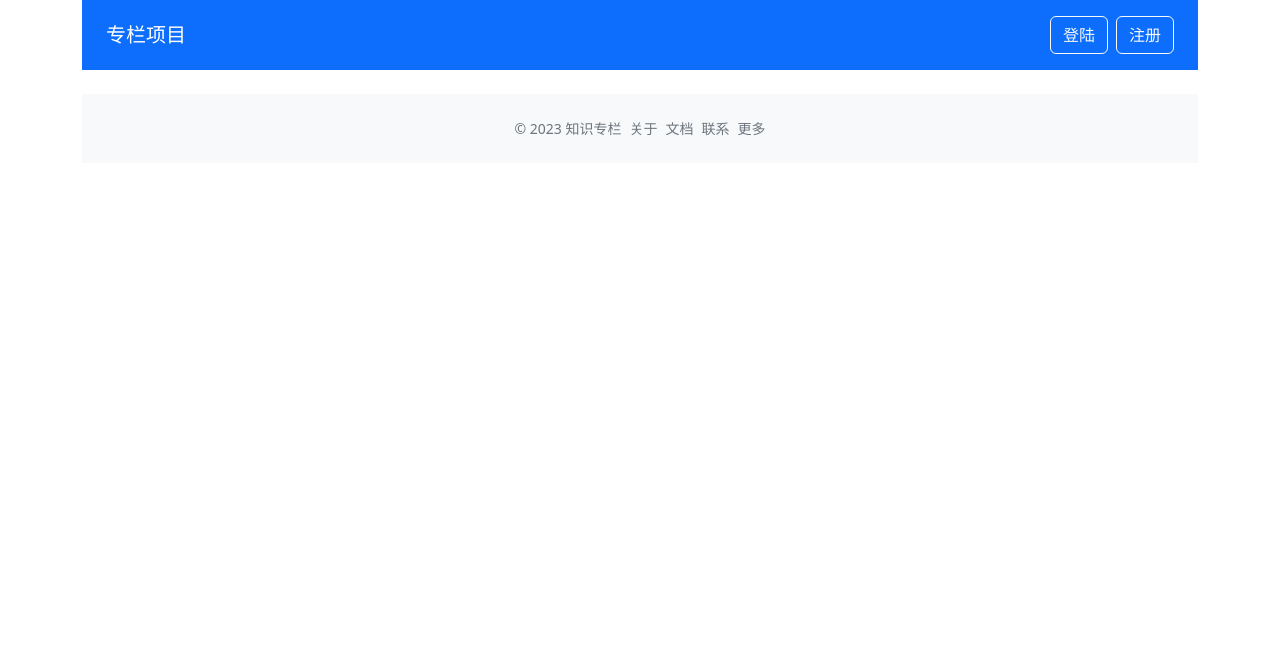
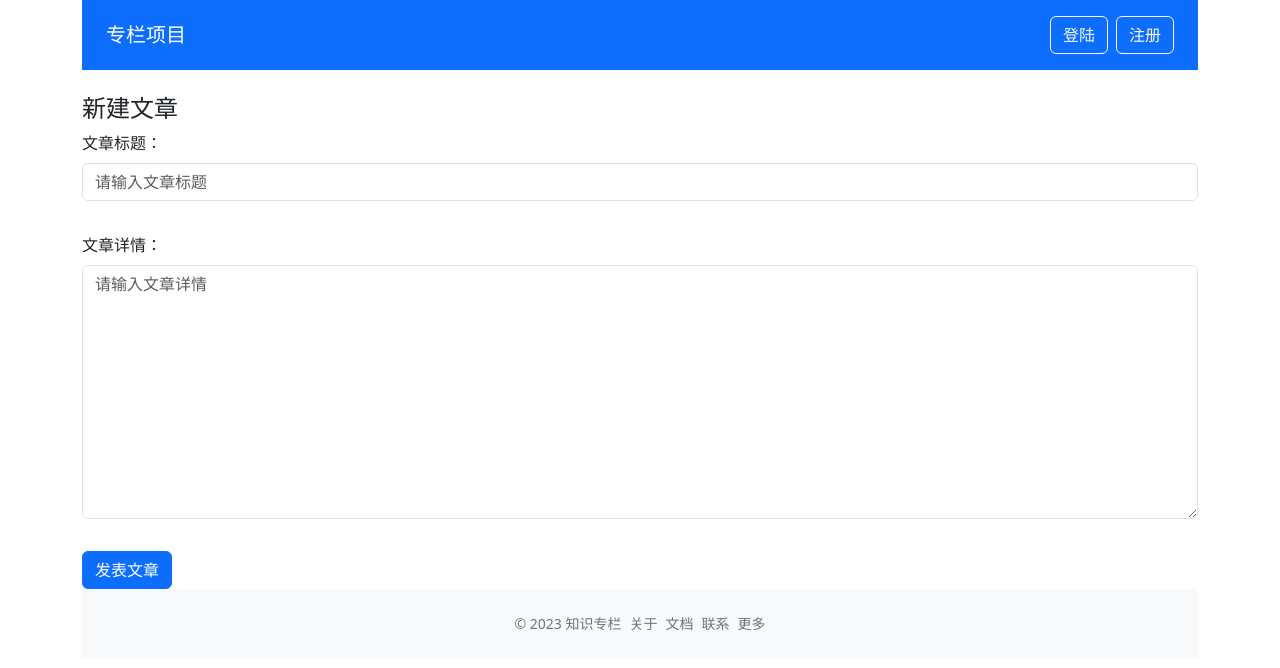
Before and after one commit to easonLiuu/Knowledge-Column, a Vue app: page /create in a window 1280 px wide. Shown: the top 668 px of the page. Built offline with nearby package versions, Linux system fonts and the light colour scheme.

Commit message:
feat: add createpost view

```diff
--- a/package.json
+++ b/package.json
@@ -11,7 +11,8 @@
     "bootstrap": "5.0.0",
     "mitt": "^3.0.0",
     "vue": "^3.2.13",
-    "vue-router": "^4.1.6"
+    "vue-router": "^4.1.6",
+    "vuex": "^4.1.0"
   },
   "devDependencies": {
     "@typescript-eslint/eslint-plugin": "^5.4.0",
--- a/src/App.vue
+++ b/src/App.vue
@@ -17,14 +17,10 @@
 </template>
 
 <script lang="ts">
-import { defineComponent } from 'vue'
+import { computed, defineComponent } from 'vue'
+import { useStore } from 'vuex'
 import 'bootstrap/dist/css/bootstrap.min.css'
-import GlobalHeader, { UserProps } from './components/GlobalHeader.vue'
-
-const currentUser: UserProps = {
-  isLogin: false,
-  name: 'eason'
-}
+import GlobalHeader from './components/GlobalHeader.vue'
 
 export default defineComponent({
   name: 'App',
@@ -32,6 +28,8 @@
     GlobalHeader
   },
   setup () {
+    const store = useStore()
+    const currentUser = computed(() => store.state.user)
     return {
       currentUser
     }
--- a/src/components/GlobalHeader.vue
+++ b/src/components/GlobalHeader.vue
@@ -8,7 +8,7 @@
     <ul v-else class="list-inline mb-0">
       <li class="list-inline-item">
         <dropdown :title="`你好 ${user.name}`">
-            <dropdown-item><a href="#" class="dropdown-item">新建文章</a></dropdown-item>
+            <dropdown-item><router-link to="/create" class="dropdown-item">新建文章</router-link></dropdown-item>
             <dropdown-item><a href="#" class="dropdown-item">编辑资料</a></dropdown-item>
             <dropdown-item><a href="#" class="dropdown-item">退出登录</a></dropdown-item>
         </dropdown>
--- a/src/components/ValidateInput.vue
+++ b/src/components/ValidateInput.vue
@@ -1,6 +1,7 @@
 <template>
     <div class="validate-input-container pb-3">
         <input
+            v-if="tag !== 'textarea'"
             class="form-control"
             :class="{'is-invalid': inputRef.error}"
             :value="inputRef.val"
@@ -8,6 +9,16 @@
             @blur="validateInput"
             v-bind="$attrs"
         >
+        <textarea
+            v-else
+            class="form-control"
+            :class="{'is-invalid': inputRef.error}"
+            :value="inputRef.val"
+            @input="updateValue"
+            @blur="validateInput"
+            v-bind="$attrs"
+        >
+        </textarea>
         <span v-if="inputRef.error" class="invalid-feedback">{{inputRef.message}}</span>
     </div>
 </template>
@@ -21,10 +32,15 @@
     message: string;
 }
 export type RulesProp = RuleProp[]
+export type TagType = 'input' | 'textarea'
 export default defineComponent({
   props: {
     rules: Array as PropType<RulesProp>,
-    modelValue: String
+    modelValue: String,
+    tag: {
+      type: String as PropType<TagType>,
+      default: 'input'
+    }
   },
   inheritAttrs: false,
   setup (props, context) {
--- a/src/main.ts
+++ b/src/main.ts
@@ -1,30 +1,9 @@
 import { createApp } from 'vue'
-import { createRouter, createWebHistory } from 'vue-router'
+import store from './store'
 import App from './App.vue'
-import Home from './views/Home.vue'
-import Login from './views/Login.vue'
-import ColumnDetail from './views/ColumnDetail.vue'
-const routerHistory = createWebHistory()
-const router = createRouter({
-  history: routerHistory,
-  routes: [
-    {
-      path: '/',
-      name: 'home',
-      component: Home
-    },
-    {
-      path: '/login',
-      name: 'login',
-      component: Login
-    },
-    {
-      path: '/column/:id',
-      name: 'column',
-      component: ColumnDetail
-    }
-  ]
-})
+import router from './router'
+
 const app = createApp(App)
 app.use(router)
+app.use(store)
 app.mount('#app')
--- /dev/null
+++ b/src/router.ts
@@ -0,0 +1,33 @@
+import { createRouter, createWebHistory } from 'vue-router'
+import Home from './views/Home.vue'
+import Login from './views/Login.vue'
+import ColumnDetail from './views/ColumnDetail.vue'
+import CreatePost from './views/CreatePost.vue'
+
+const routerHistory = createWebHistory()
+const router = createRouter({
+  history: routerHistory,
+  routes: [
+    {
+      path: '/',
+      name: 'home',
+      component: Home
+    },
+    {
+      path: '/login',
+      name: 'login',
+      component: Login
+    },
+    {
+      path: '/column/:id',
+      name: 'column',
+      component: ColumnDetail
+    },
+    {
+      path: '/create',
+      name: 'create',
+      component: CreatePost
+    }
+  ]
+})
+export default router
--- /dev/null
+++ b/src/store.ts
@@ -0,0 +1,48 @@
+import { createStore } from 'vuex'
+import { testData, testPosts, ColumnProps } from './testData'
+export interface PostProps {
+    id: number;
+    title: string;
+    content: string;
+    image?: string;
+    createdAt: string;
+    columnId: number;
+}
+export interface UserProps {
+    isLogin: boolean;
+    name?: string;
+    id?: number;
+    columnId?: number
+}
+export interface GlobalDataProps {
+    columns: ColumnProps[];
+    posts: PostProps[];
+    user: UserProps
+}
+const store = createStore<GlobalDataProps>({
+  state: {
+    columns: testData,
+    posts: testPosts,
+    user: { isLogin: false }
+  },
+  mutations: {
+    login (state) {
+      state.user = { ...state.user, isLogin: true, name: 'eason', columnId: 1 }
+    },
+    createPost (state, newPost) {
+      state.posts.push(newPost)
+    }
+  },
+  getters: {
+    biggerColumnsLen (state) {
+      return state.columns.filter(c => c.id > 2).length
+    },
+    getColumnById: (state) => (id: number) => {
+      return state.columns.find(c => c.id === id)
+    },
+    getPostsByCid: (state) => (cid: number) => {
+      return state.posts.filter(post => post.columnId === cid)
+    }
+  }
+})
+export default store
--- a/src/views/ColumnDetail.vue
+++ b/src/views/ColumnDetail.vue
@@ -14,9 +14,10 @@
 </template>
 
 <script lang="ts">
-import { defineComponent } from 'vue'
+import { defineComponent, computed } from 'vue'
+import { useStore } from 'vuex'
 import { useRoute } from 'vue-router'
-import { testData, testPosts } from '../testData'
+import { GlobalDataProps } from '../store'
 import PostList from '../components/PostList.vue'
 
 export default defineComponent({
@@ -25,9 +26,10 @@
   },
   setup () {
     const route = useRoute()
+    const store = useStore<GlobalDataProps>()
     const currentId = +route.params.id
-    const column = testData.find(c => c.id === currentId)
-    const list = testPosts.filter(post => post.columnId === currentId)
+    const column = computed(() => store.getters.getColumnById(currentId))
+    const list = computed(() => store.getters.getPostsByCid(currentId))
     return {
       column,
       list
--- /dev/null
+++ b/src/views/CreatePost.vue
@@ -0,0 +1,82 @@
+<template>
+    <div class="create-post-page">
+      <h4>新建文章</h4>
+      <validate-form @form-submit="onFormSubmit">
+        <div class="mb-3">
+          <label class="form-label">文章标题：</label>
+          <validate-input
+            :rules="titleRules" v-model="titleVal"
+            placeholder="请输入文章标题"
+            type="text"
+          />
+        </div>
+        <div class="mb-3">
+          <label class="form-label">文章详情：</label>
+          <validate-input
+            rows="10"
+            type="text"
+            tag="textarea"
+            :rules="contentRules"
+            placeholder="请输入文章详情"
+            v-model="contentVal"
+          />
+        </div>
+        <template #submit>
+          <button class="btn btn-primary btn-large">发表文章</button>
+        </template>
+      </validate-form>
+    </div>
+</template>
+
+<script lang="ts">
+import { defineComponent, ref } from 'vue'
+import { useRouter } from 'vue-router'
+import { useStore } from 'vuex'
+import { GlobalDataProps, PostProps } from '../store'
+import ValidateForm from '@/components/ValidateForm.vue'
+import ValidateInput, { RulesProp } from '@/components/ValidateInput.vue'
+export default defineComponent({
+  name: 'CreatePost',
+  components: {
+    ValidateInput,
+    ValidateForm
+  },
+  setup () {
+    const titleVal = ref('')
+    const router = useRouter()
+    const store = useStore<GlobalDataProps>()
+    const titleRules: RulesProp = [
+      { type: 'required', message: '文章标题不能为空' }
+    ]
+    const contentVal = ref('')
+    const contentRules: RulesProp = [
+      { type: 'required', message: '文章详情不能为空' }
+    ]
+    const onFormSubmit = (result: boolean) => {
+      if (result) {
+        const { columnId } = store.state.user
+        if (columnId) {
+          const newPost: PostProps = {
+            id: new Date().getTime(),
+            title: titleVal.value,
+            content: contentVal.value,
+            columnId,
+            createdAt: new Date().toLocaleString()
+          }
+          store.commit('createPost', newPost)
+          router.push({ name: 'column', params: { id: columnId } })
+        }
+      }
+    }
+    return {
+      titleRules,
+      titleVal,
+      contentVal,
+      contentRules,
+      onFormSubmit
+    }
+  }
+})
+</script>
+<style>
+</style>
--- a/src/views/Home.vue
+++ b/src/views/Home.vue
@@ -17,17 +17,20 @@
 </template>
 
 <script lang="ts">
-import { defineComponent } from 'vue'
+import { defineComponent, computed } from 'vue'
+import { useStore } from 'vuex'
+import { GlobalDataProps } from '../store'
 import ColumnList from '../components/ColumnList.vue'
-import { testData } from '@/testData'
 export default defineComponent({
   name: 'Home',
   components: {
     ColumnList
   },
   setup () {
+    const store = useStore<GlobalDataProps>()
+    const list = computed(() => store.state.columns)
     return {
-      list: testData
+      list
     }
   }
 })
--- a/src/views/Login.vue
+++ b/src/views/Login.vue
@@ -29,6 +29,7 @@
 
 <script lang="ts">
 import { defineComponent, ref } from 'vue'
+import { useStore } from 'vuex'
 import { useRouter } from 'vue-router'
 import 'bootstrap/dist/css/bootstrap.min.css'
 import ValidateInput, { RulesProp } from '../components/ValidateInput.vue'
@@ -41,6 +42,7 @@
     ValidateForm
   },
   setup () {
+    const store = useStore()
     const inputRef = ref<any>()
     const emailVal = ref('')
     const router = useRouter()
@@ -55,7 +57,8 @@
     const onFormSubmit = (result: boolean) => {
       // console.log(inputRef.value.validateInput())
       if (result) {
-        router.push({ name: 'column', params: { id: 1 } })
+        router.push('/')
+        store.commit('login')
       }
     }
     return {
```
Also changed, not shown: 1 other file (tests, documents, lock files or other folders).
